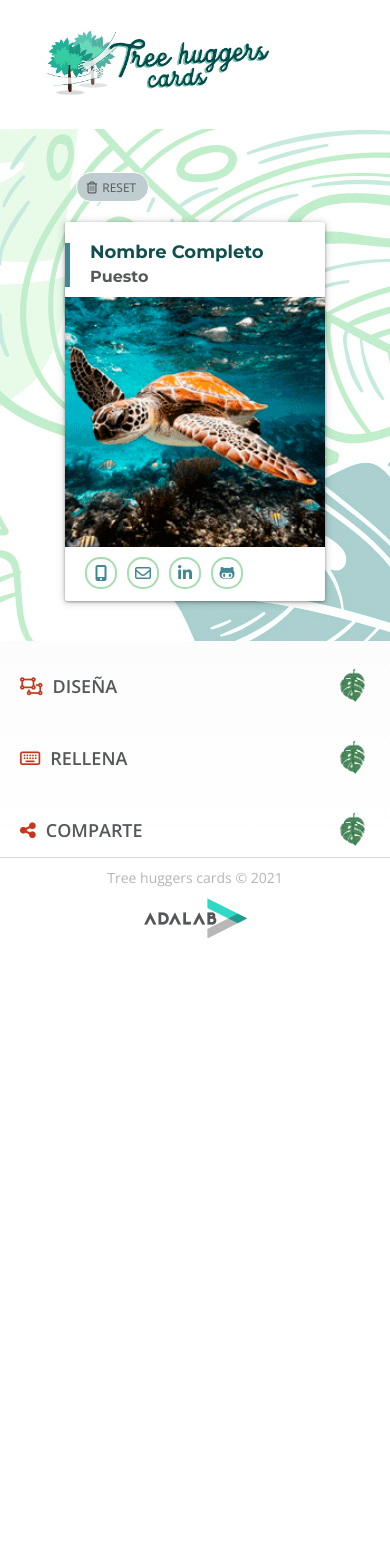
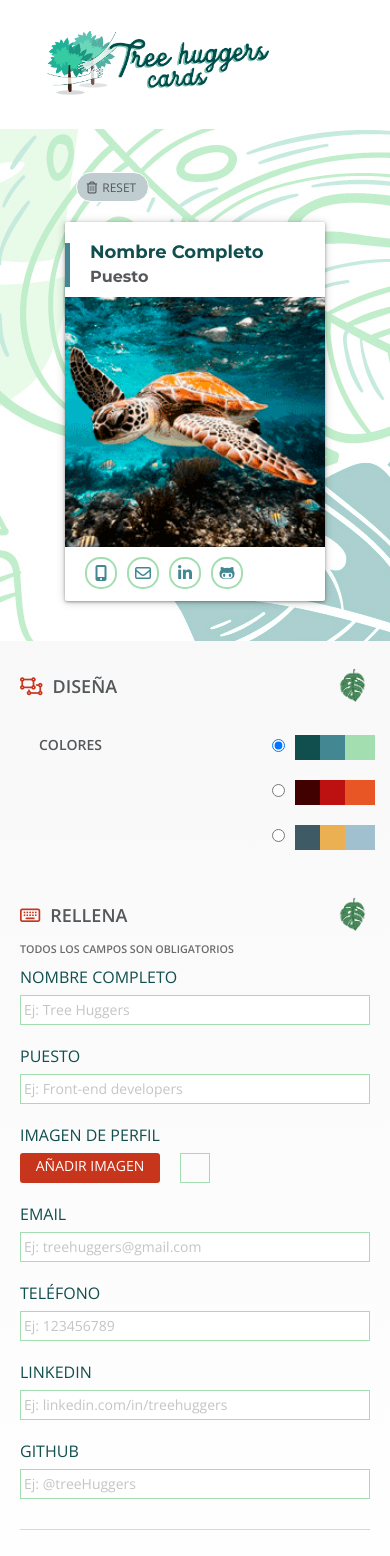
Before and after one commit to Adalab/project-promo-l-module-3-team-6, a React (Create React App) app: page / in a window 390 px wide. Shown: the top 1556 px of the page. Before the commit the page ends 952 px from the top, so only its background shows below. Built offline with nearby package versions, Linux system fonts and the light colour scheme.

Commit message:
add phone pattern

```diff
--- a/src/components/Card.js
+++ b/src/components/Card.js
@@ -8,8 +8,18 @@ class Card extends React.Component {
       <section className="app__card">
         <Reset />
         <div className="card__preview js-card">
-          <CardPreview name="Nombre Completo" job="Puesto" numberPalette="1" />
-          <Navigation numberPalette="1" />
+          <CardPreview
+            name={this.props.name}
+            job={this.props.job}
+            numberPalette={this.props.numberPaletteActivated}
+          />
+          <Navigation
+            numberPalette={this.props.numberPaletteActivated}
+            phone={this.props.phone}
+            email={this.props.email}
+            linkedin={this.props.linkedin}
+            github={this.props.github}
+          />
         </div>
       </section>
     );
--- a/src/components/Collapsable.js
+++ b/src/components/Collapsable.js
@@ -1,6 +1,6 @@
-import React from "react";
-import "../stylesheets/layout/_collapsable.scss";
-import leaf from "../images/monstera.png";
+import React from 'react';
+import '../stylesheets/layout/_collapsable.scss';
+import leaf from '../images/monstera.png';
 
 class Collapsable extends React.Component {
   constructor(props) {
@@ -14,10 +14,7 @@ class Collapsable extends React.Component {
 
   render() {
     return (
-      <div
-        className={`${this.props.classValue}__header js-collapsable-header`}
-        onClick={this.handleClick}
-      >
+      <div className={`${this.props.classValue}__header js-collapsable-header`}>
         <h2 className={`${this.props.classValue}__header--text`}>
           <i
             className={`${this.props.classValue}__header--text-icon ${this.props.icon}`}
--- a/src/components/Desing.js
+++ b/src/components/Desing.js
@@ -1,21 +1,11 @@
-import React from "react";
-import Palette from "./Palette";
-import "../stylesheets/layout/_design.scss";
-import Collapsable from "./Collapsable";
+import React from 'react';
+import Palette from './Palette';
+import '../stylesheets/layout/_design.scss';
+import Collapsable from './Collapsable';
 
 class Desing extends React.Component {
   constructor(props) {
     super(props);
-    this.onClickDesign = this.onClickDesign.bind(this);
-  }
-
-  onClickDesign() {
-    const classValue = document.querySelector(".design");
-    if (classValue.classList.contains("collapsable--close")) {
-      classValue.classList.remove("collapsable--close");
-    } else {
-      classValue.classList.add("collapsable--close");
-    }
   }
 
   render() {
@@ -30,9 +20,21 @@ class Desing extends React.Component {
         <div className="design__colors hidden__container">
           <h5 className="design__colors--subtitle">Colores</h5>
           <div className="design__colors--palettes">
-            <Palette numberPalette="1" />
-            <Palette numberPalette="2" />
-            <Palette numberPalette="3" />
+            <Palette
+              numberPalette="1"
+              numberPaletteActivated={this.props.numberPaletteActivated}
+              handleChange={this.props.handleChange}
+            />
+            <Palette
+              numberPalette="2"
+              numberPaletteActivated={this.props.numberPaletteActivated}
+              handleChange={this.props.handleChange}
+            />
+            <Palette
+              numberPalette="3"
+              numberPaletteActivated={this.props.numberPaletteActivated}
+              handleChange={this.props.handleChange}
+            />
           </div>
         </div>
       </fieldset>
--- a/src/components/Fill.js
+++ b/src/components/Fill.js
@@ -1,8 +1,8 @@
-import React from "react";
-import "../stylesheets/layout/_fill.scss";
-import InputForm from "./InputForm";
-import InputImage from "./InputImage";
-import Collapsable from "./Collapsable";
+import React from 'react';
+import '../stylesheets/layout/_fill.scss';
+import InputForm from './InputForm';
+import InputImage from './InputImage';
+import Collapsable from './Collapsable';
 
 class Fill extends React.Component {
   constructor(props) {
@@ -20,12 +20,14 @@ class Fill extends React.Component {
             generalValue="name"
             type="text"
             placeholder="Ej: Tree Huggers"
+            handleChange={this.props.handleChange}
           />
           <InputForm
             label={this.props.labeljob}
             generalValue="job"
             type="text"
             placeholder="Ej: Front-end developers"
+            handleChange={this.props.handleChange}
           />
           <InputImage
             labelbtnImage="Añadir imagen"
@@ -38,24 +40,29 @@ class Fill extends React.Component {
             generalValue="email"
             type="email"
             placeholder="Ej: treehuggers@gmail.com"
+            handleChange={this.props.handleChange}
           />
           <InputForm
             label={this.props.labeltel}
             generalValue="phone"
             type="tel"
             placeholder="Ej: 123456789"
+            pattern="[0-9]{9}"
+            handleChange={this.props.handleChange}
           />
           <InputForm
             label={this.props.labellinkedin}
             generalValue="linkedin"
             type="text"
             placeholder="Ej: linkedin.com/in/treehuggers"
+            handleChange={this.props.handleChange}
           />
           <InputForm
             label={this.props.labelgit}
             generalValue="github"
             type="text"
             placeholder="Ej: @treeHuggers"
+            handleChange={this.props.handleChange}
           />
         </div>
       </fieldset>
--- a/src/components/Generator.js
+++ b/src/components/Generator.js
@@ -9,22 +9,42 @@ import Footer from './Footer';
 class Generator extends React.Component {
   constructor(props) {
     super(props);
-    this.state = {};
-    this.handleClick = this.handleClick.bind(this);
+    this.state = {
+      numberPaletteActivated: '1',
+      name: 'Nombre Completo',
+      job: 'Puesto',
+      phone: '',
+      email: '',
+      linkedin: '',
+      github: '',
+    };
+    this.handleChange = this.handleChange.bind(this);
   }
 
-  handleClick() {
-    this.setState({});
+  handleChange(nameInput, valueInput) {
+    this.setState({ [nameInput]: valueInput });
   }
+
   render() {
     return (
       <>
         <Header />
         <main className="app">
-          <Card />
+          <Card
+            numberPaletteActivated={this.state.numberPaletteActivated}
+            name={this.state.name}
+            job={this.state.job}
+            phone={this.state.phone}
+            email={this.state.email}
+            linkedin={this.state.linkedin}
+            github={this.state.github}
+          />
           <section className="app__custom">
             <form method="post" className="app__form js-submit">
-              <Desing />
+              <Desing
+                numberPaletteActivated={this.state.numberPaletteActivated}
+                handleChange={this.handleChange}
+              />
               <Fill
                 required="Todos los campos son obligatorios"
                 labelname="Nombre Completo"
@@ -35,6 +55,7 @@ class Generator extends React.Component {
                 labeltel="Teléfono"
                 labellinkedin="Linkedin"
                 labelgit="Github"
+                handleChange={this.handleChange}
               />
               <Share />
             </form>
--- a/src/components/InputForm.js
+++ b/src/components/InputForm.js
@@ -1,17 +1,22 @@
-import React from "react";
-import "../stylesheets/layout/_fill.scss";
+import React from 'react';
+import '../stylesheets/layout/_fill.scss';
 
 class InputForm extends React.Component {
   constructor(props) {
     super(props);
+    this.handleKeyUp = this.handleKeyUp.bind(this);
+    this.checkInputValue = this.checkInputValue.bind(this);
+  }
+
+  checkInputValue(ev) {}
+
+  handleKeyUp(ev) {
+    this.props.handleChange(ev.target.name, ev.target.value);
   }
   render() {
     return (
       <>
-        <label
-          className="fill__form--label"
-          htmlFornpm={this.props.generalValue}
-        >
+        <label className="fill__form--label" htmlFor={this.props.generalValue}>
           {this.props.label}
         </label>
         <input
@@ -20,6 +25,8 @@ class InputForm extends React.Component {
           id={this.props.generalValue}
           name={this.props.generalValue}
           placeholder={this.props.placeholder}
+          pattern={this.props.pattern}
+          onKeyUp={this.handleKeyUp}
         />
       </>
     );
--- a/src/components/Navigation.js
+++ b/src/components/Navigation.js
@@ -15,25 +15,25 @@ class Navigation extends React.Component {
             numberPalette={this.props.numberPalette}
             jsClass="phone"
             icon="fas fa-mobile-alt"
-            href="#"
+            href={this.props.phone}
           />
           <IconNavigation
             numberPalette={this.props.numberPalette}
             jsClass="email"
             icon="far fa-envelope"
-            href="#"
+            href={this.props.email}
           />
           <IconNavigation
             numberPalette={this.props.numberPalette}
             jsClass="linkedin"
             icon="fab fa-linkedin-in"
-            href="#"
+            href={this.props.linkedin}
           />
           <IconNavigation
             numberPalette={this.props.numberPalette}
             jsClass="github"
             icon="fab fa-github-alt"
-            href="#"
+            href={this.props.github}
           />
         </ul>
       </nav>
--- a/src/components/Palette.js
+++ b/src/components/Palette.js
@@ -4,6 +4,12 @@ import React from 'react';
 class Palette extends React.Component {
   constructor(props) {
     super(props);
+    this.handleClick = this.handleClick.bind(this);
+  }
+
+  handleClick() {
+    const clickedPalette = this.props.numberPalette;
+    this.props.handleChange('numberPaletteActivated', clickedPalette);
   }
 
   render() {
@@ -16,9 +22,13 @@ class Palette extends React.Component {
           <input
             id={`palette${this.props.numberPalette}`}
             type="radio"
-            value="1"
+            value={`palette${this.props.numberPalette}`}
             name="palette"
             className="js-palette cursor"
+            checked={
+              this.props.numberPaletteActivated === this.props.numberPalette
+            }
+            onChange={this.handleClick}
           />
           <div
             className={`palette${this.props.numberPalette}__color1 color-box`}
--- a/src/stylesheets/layout/_collapsable.scss
+++ b/src/stylesheets/layout/_collapsable.scss
@@ -1,7 +1,7 @@
 .collapsable--close {
-  .hidden__container {
+  /*  .hidden__container {
     display: none;
-  }
+  } */
   .fa-chevron-up {
     transform: rotate(180deg);
   }
```
